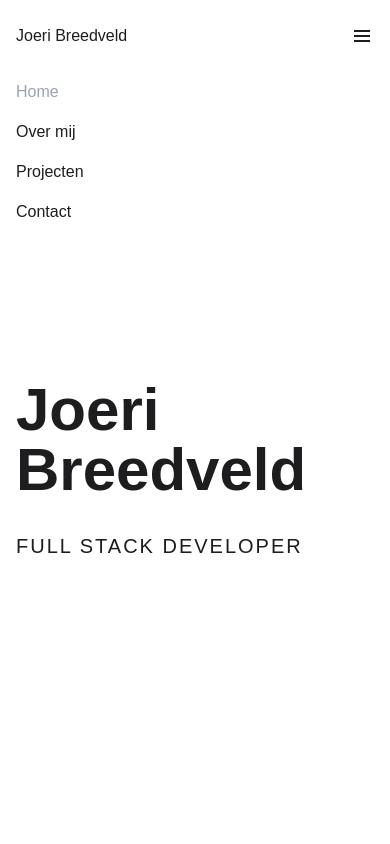
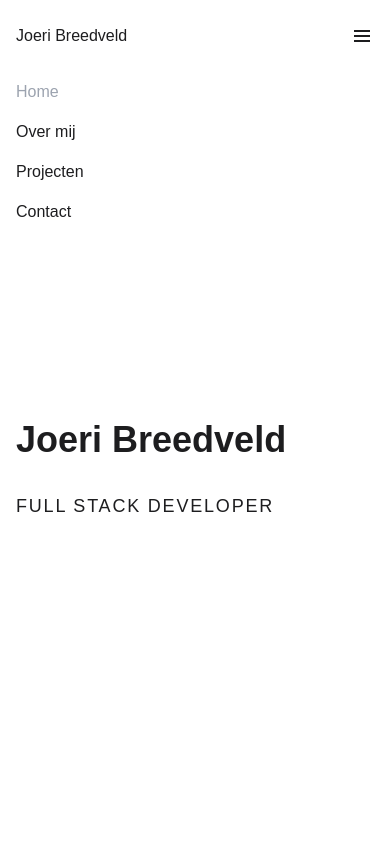
Before and after one commit to joeribreedveld/portfolio-website-v4, a Next.js app: page / in a window 390 px wide. Shown: the top 844 px of the page. Built offline with nearby package versions, Linux system fonts and the light colour scheme.

Commit message:
feat(responsive): make homepage text responsive and about text wider on mobile

```diff
--- a/pages/about.tsx
+++ b/pages/about.tsx
@@ -7,7 +7,7 @@ const About: NextPage = () => {
 		<div className='page-padding-x page-padding-y flex flex-col gap-16'>
 			<section>
 				<h2 className='text-2xl font-bold pb-8'>Over mij</h2>
-				<p className='w-2/4'>
+				<p className='md:w-2/4'>
 					Hallo mijn naam is Joeri Breedveld. Ik ben een Junior Full Stack Developer en ik woon in Amsterdam. Ik programmeer sinds 2021 en ik studeer ook Software Development bij
 					Mediacollege Amsterdam. Ik vind het heel leuk om nieuwe dingen te leren en uitdagingen aan te gaan.
 				</p>
--- a/pages/index.tsx
+++ b/pages/index.tsx
@@ -7,8 +7,8 @@ import { AiFillMail } from "react-icons/ai"
 const Home: NextPage = () => {
 	return (
 		<div className='page-padding-x page-padding-y justify-center h-screen flex flex-col'>
-			<h1 className='text-6xl pb-8 font-bold'>Joeri Breedveld</h1>
-			<h3 className='text-xl tracking-widest'>FULL STACK DEVELOPER</h3>
+			<h1 className='text-4xl md:text-6xl pb-8 font-bold'>Joeri Breedveld</h1>
+			<h3 className='text-lg md:text-xl tracking-widest'>FULL STACK DEVELOPER</h3>
 		</div>
 	)
 }
```
